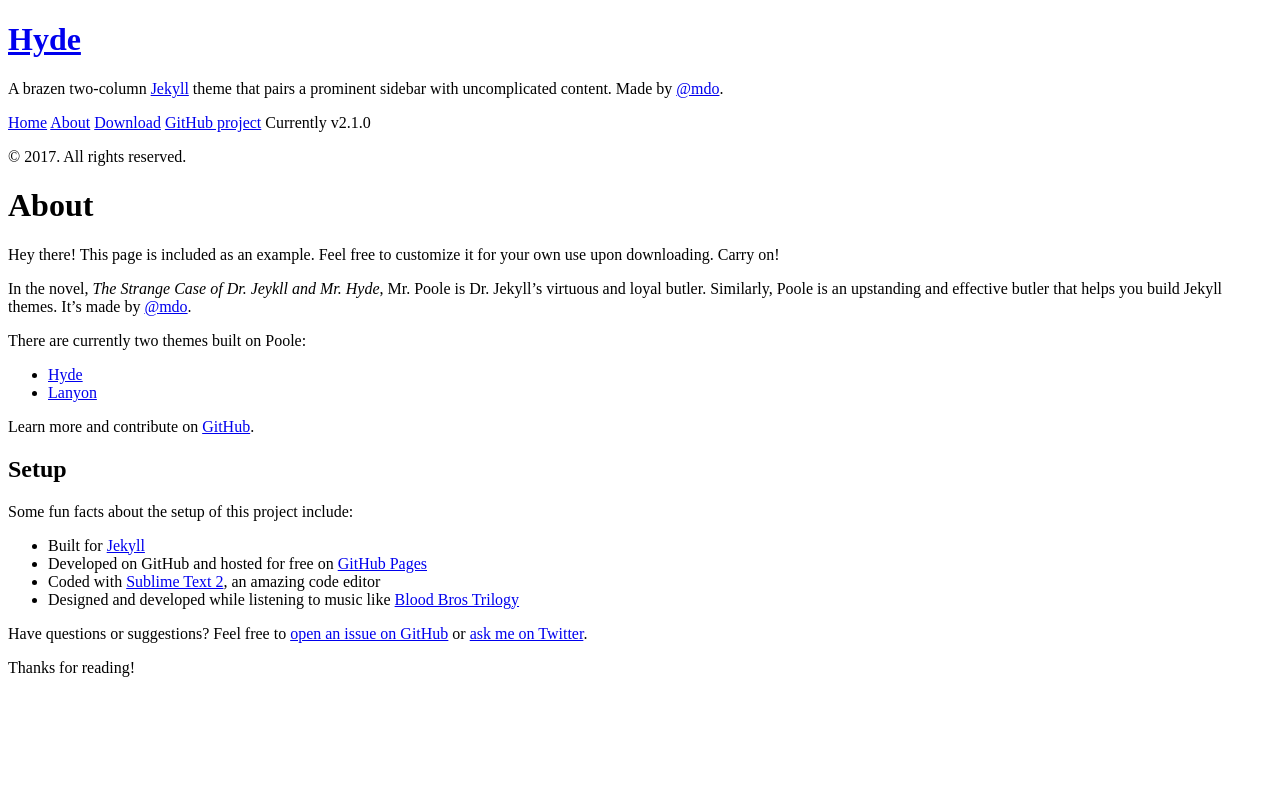
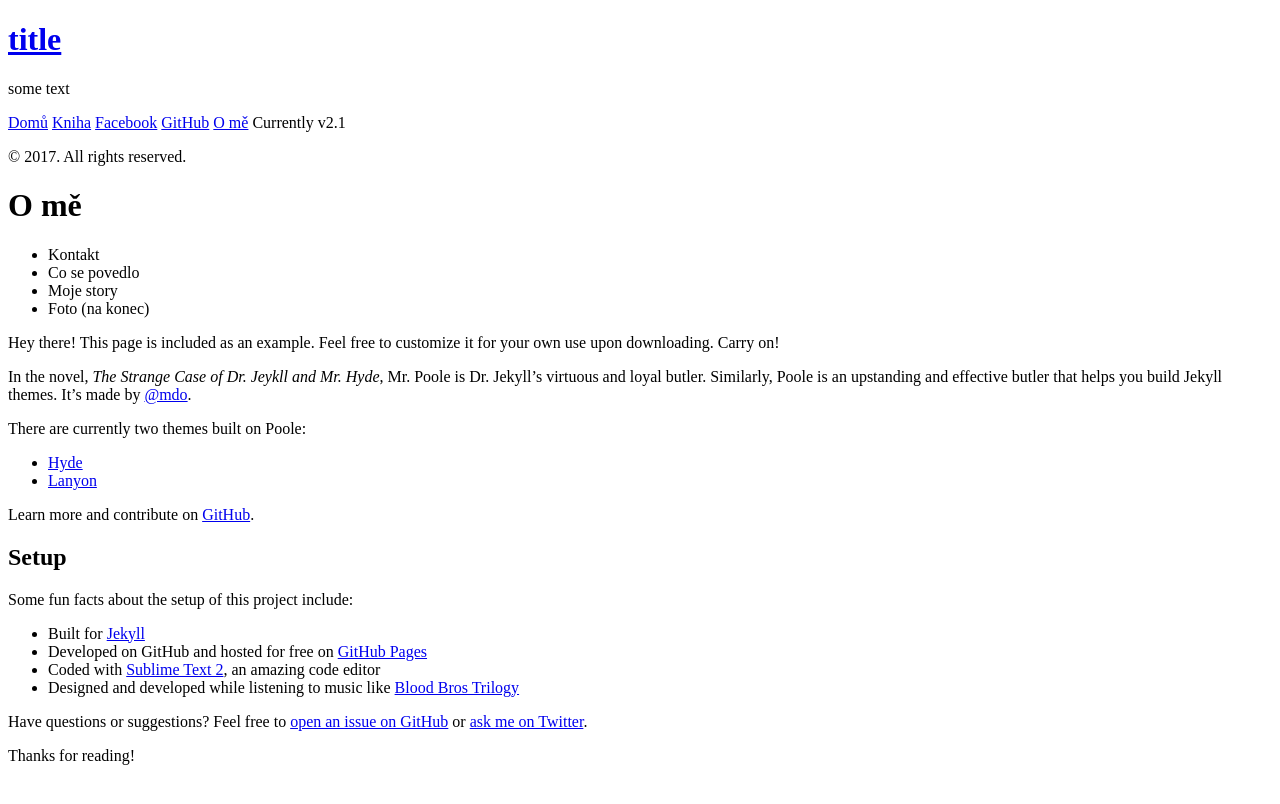
Before and after one commit to lukasbednarik/lukasbednarik.cz, a Jekyll site: the page built from _pages/about.md, in a window 1280 px wide. Shown: the top 804 px of the page. Built offline with Jekyll 4.4.1, drawn with Linux system fonts in a browser that asks for light colours.

Commit message:
language modifications

```diff
--- a/404.html
+++ b/404.html
@@ -1,10 +1,10 @@
 ---
 layout: default
-title: "404: Page not found"
+title: "404: Stránka nenalezena"
 permalink: 404.html
 ---
 
 <div class="page">
-  <h1 class="page-title">404: Page not found</h1>
-  <p class="lead">Sorry, we've misplaced that URL or it's pointing to something that doesn't exist. <a href="{{ site.baseurl }}">Head back home</a> to try finding it again.</p>
+  <h1 class="page-title">404: Stránka nenalezena</h1>
+  <p class="lead">Požadovaná stránka neexistuje. <a href="{{ site.baseurl }}">Vraťte se na domovskou stránku</a> a zkuste hledat znovu.</p>
 </div>
--- a/_config.yml
+++ b/_config.yml
@@ -5,24 +5,18 @@
 
 markdown:         kramdown
 highlighter:      rouge
-permalink:        pretty
-# relative_permalinks: true
+permalink:        /:title/
+include: ["_pages"]
 
 # Setup
-title:            Hyde
-tagline:          'A Jekyll theme'
-description:      'A brazen two-column <a href="http://jekyllrb.com" target="_blank">Jekyll</a> theme that pairs a prominent sidebar with uncomplicated content. Made by <a href="https://twitter.com/mdo" target="_blank">@mdo</a>.'
-url:              http://hyde.getpoole.com
-baseurl:          /
+title:            'title' #'Lukáš Bednařík'
+tagline:          'blog'
+description:      'some text' #'Agilní techniky, procesy, metodiky.<a href="#" target="_blank">Facebook</a>.'
+url:              'http://lukasbednarik.cz'
+baseurl:          '/'
 
 author:
-  name:           'Mark Otto'
-  url:            https://twitter.com/mdo
+  name:           'Lukáš Bednařík'
+  url:            '#'
 
 paginate:         5
-
-# Custom vars
-version:          2.1.0
-
-github:
-  repo:           https://github.com/poole/hyde
--- a/_includes/sidebar.html
+++ b/_includes/sidebar.html
@@ -10,25 +10,12 @@
     </div>
 
     <nav class="sidebar-nav">
-      <a class="sidebar-nav-item{% if page.url == site.baseurl %} active{% endif %}" href="{{ site.baseurl }}">Home</a>
-
-      {% comment %}
-        The code below dynamically generates a sidebar nav of pages with
-        `layout: page` in the front-matter. See readme for usage.
-      {% endcomment %}
-
-      {% assign pages_list = site.pages %}
-      {% for node in pages_list %}
-        {% if node.title != null %}
-          {% if node.layout == "page" %}
-            <a class="sidebar-nav-item{% if page.url == node.url %} active{% endif %}" href="{{ node.url }}">{{ node.title }}</a>
-          {% endif %}
-        {% endif %}
-      {% endfor %}
-
-      <a class="sidebar-nav-item" href="{{ site.github.repo }}/archive/v{{ site.version }}.zip">Download</a>
-      <a class="sidebar-nav-item" href="{{ site.github.repo }}">GitHub project</a>
-      <span class="sidebar-nav-item">Currently v{{ site.version }}</span>
+      <a class="sidebar-nav-item{% if page.url == site.baseurl %} active{% endif %}" href="{{ site.baseurl }}">Domů</a>
+      <a class="sidebar-nav-item{% if page.url == '/book' %} active{% endif %}" href="#">Kniha</a>
+      <a class="sidebar-nav-item" href="#">Facebook</a>
+      <a class="sidebar-nav-item" href="https://github.com/sand-dollar">GitHub</a>
+      <a class="sidebar-nav-item{% if page.url == '/about' %} active{% endif %}" href="/about">O mě</a>
+      <span class="sidebar-nav-item">Currently v2.1</span>
     </nav>
 
     <p>&copy; {{ site.time | date: '%Y' }}. All rights reserved.</p>
--- a/_layouts/default.html
+++ b/_layouts/default.html
@@ -1,5 +1,5 @@
 <!DOCTYPE html>
-<html lang="en-us">
+<html lang="cs">
 
   {% include head.html %}
 
--- a/_layouts/post.html
+++ b/_layouts/post.html
@@ -9,9 +9,9 @@
 </div>
 
 <div class="related">
-  <h2>Related Posts</h2>
+  <h2>Přečtěte si</h2>
   <ul class="related-posts">
-    {% for post in site.related_posts limit:3 %}
+    {% for post in site.related_posts limit:5 %}
       <li>
         <h3>
           <a href="{{ post.url }}">
--- a/about.md
+++ b/_pages/about.md
@@ -1,7 +1,13 @@
 ---
 layout: page
-title: About
+title: O mě
+permalink: /about
 ---
+
+- Kontakt
+- Co se povedlo
+- Moje story
+- Foto (na konec)
 
 <p class="message">
   Hey there! This page is included as an example. Feel free to customize it for your own use upon downloading. Carry on!
```
Also changed, not shown: 13 other files.
